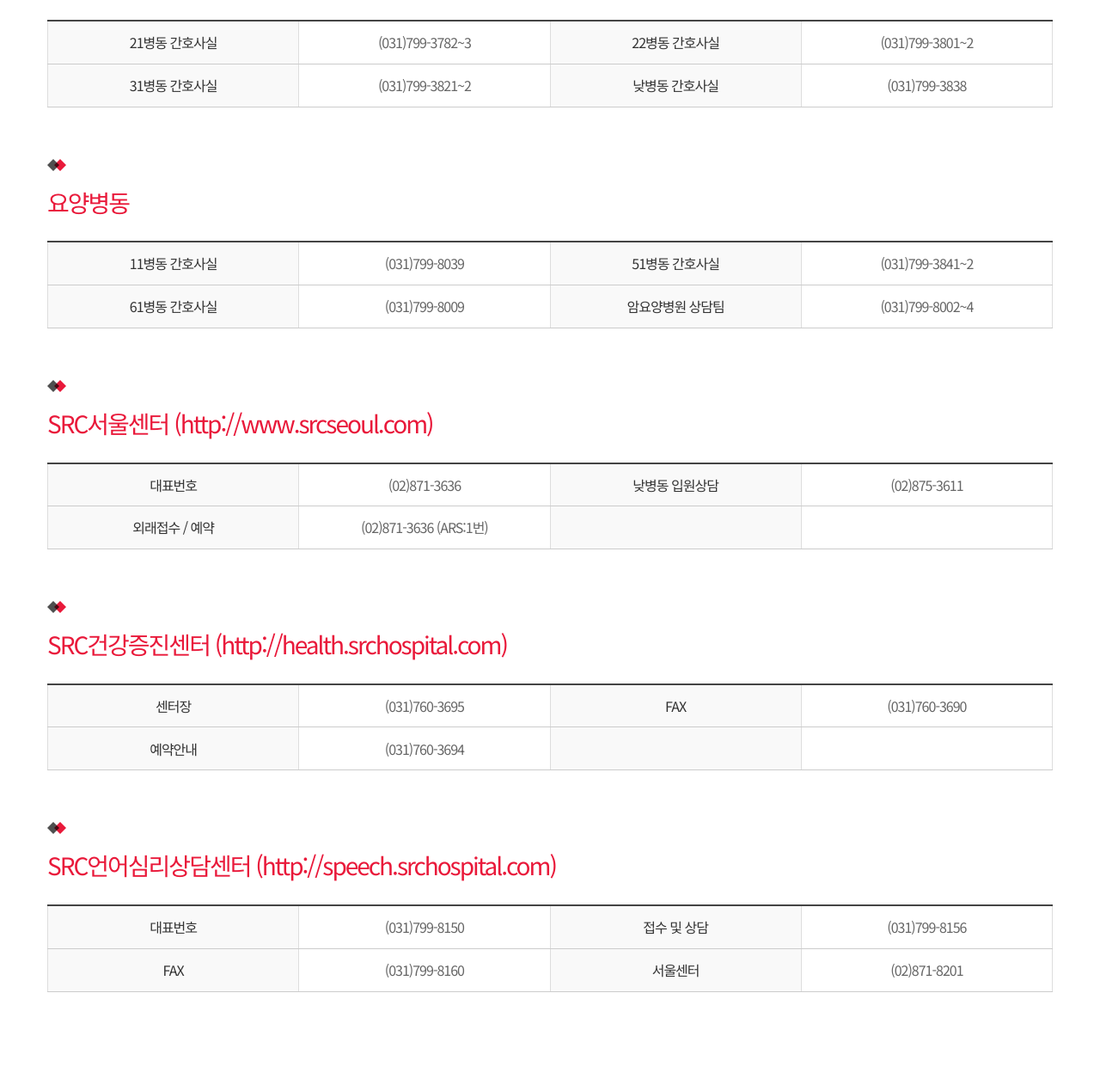
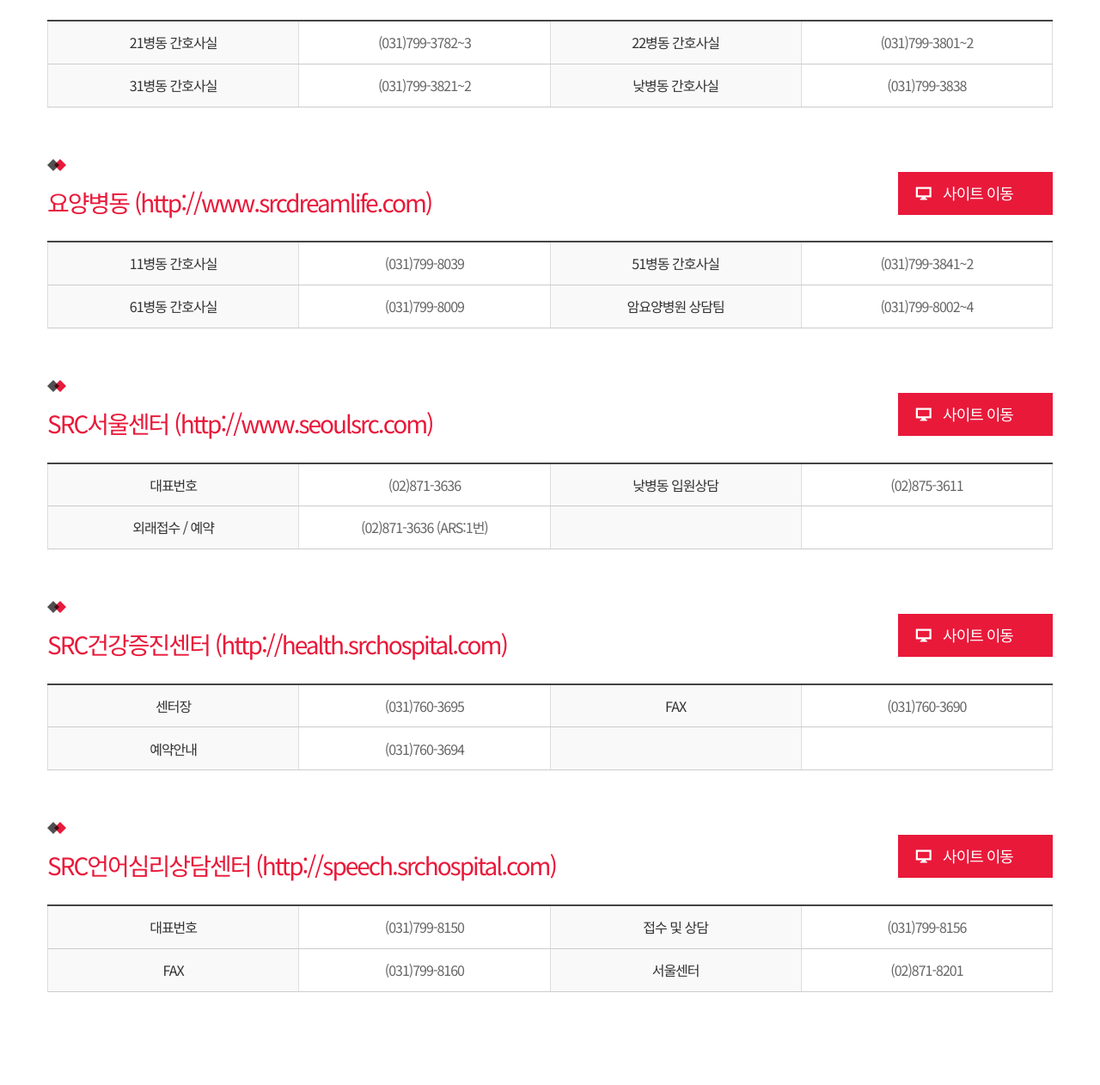
Before and after one commit to jjaekong/src, a PHP site: page /customer/contact.php in a window 1280 px wide. Shown: the part 837-2099 px from the top of the page at 86% size. Run offline with PHP 8.4, Linux system fonts and the light colour scheme; some libraries are stand-ins or nearby versions.

Commit message:
[web] 4차 수정 (퍼블리싱) 완료

```diff
--- a/css/customer.css
+++ b/css/customer.css
@@ -517,6 +517,20 @@
   margin-bottom: 130px; }
 
 
+/* contact */
+.customer.contact .section-header {
+    position: relative;
+}
+.customer.contact .section-header > .btn-area {
+    position: absolute;
+    top: 15px;
+    right: 0;
+}
+.customer.contact .section-header > .btn-area > p > .btn-pink {
+    color: #fff;
+    line-height: 37px;
+}
+
 /* sum-list */
 .customer.sum-list .container {
     padding:60px 15px 140px 15px !important;
--- a/customer/contact.php
+++ b/customer/contact.php
@@ -62,7 +62,12 @@
                 </tbody>
             </table>
             <div class="section-header">
-                <h3>요양병동</h3>
+                <h3>요양병동 (<a href="http://www.srcdreamlife.com" target="_blank">http://www.srcdreamlife.com</a>)</h3>
+                <div class="btn-area">
+                    <p>
+                        <a href="http://www.srcdreamlife.com" class="btn btn-pink" role="button" target="_blank">사이트 이동</a>
+                    </p>
+                </div>
             </div>
             <table class="table table-bordered">
                 <tbody>
@@ -81,7 +86,12 @@
                 </tbody>
             </table>
             <div class="section-header">
-                <h3>SRC서울센터 (<a href="http://www.srcseoul.com" target="_blank">http://www.srcseoul.com</a>)</h3>
+                <h3>SRC서울센터 (<a href="http://www.seoulsrc.com" target="_blank">http://www.seoulsrc.com</a>)</h3>
+                <div class="btn-area">
+                    <p>
+                        <a href="http://www.seoulsrc.com" class="btn btn-pink" role="button" target="_blank">사이트 이동</a>
+                    </p>
+                </div>
             </div>
             <table class="table table-bordered">
                 <tbody>
@@ -101,6 +111,11 @@
             </table>
             <div class="section-header">
                 <h3>SRC건강증진센터 (<a href="http://health.srchospital.com" target="_blank">http://health.srchospital.com</a>)</h3>
+                <div class="btn-area">
+                    <p>
+                        <a href="http://health.srchospital.com" class="btn btn-pink" role="button" target="_blank">사이트 이동</a>
+                    </p>
+                </div>
             </div>
             <table class="table table-bordered">
                 <tbody>
@@ -120,6 +135,11 @@
             </table>
             <div class="section-header">
                 <h3>SRC언어심리상담센터 (<a href="http://speech.srchospital.com" target="_blank">http://speech.srchospital.com</a>)</h3>
+                <div class="btn-area">
+                    <p>
+                        <a href="http://speech.srchospital.com" class="btn btn-pink" role="button" target="_blank">사이트 이동</a>
+                    </p>
+                </div>
             </div>
             <table class="table table-bordered">
                 <tbody>
--- a/js/common.js
+++ b/js/common.js
@@ -1,7 +1,7 @@
 (function($) {
 
     // GNB 이벤트
-    $(document).on('mouseenter focusin', '#header #gnb', function(e) {
+    $(document).on('mouseenter focusin', '#header #gnb div ul', function(e) {
         $('#header').addClass('gnb-opened');
     });
     $(document).on('mouseleave', '#header #gnb', function(e) {
```
Also changed, not shown: css/inpatient.css (+13 -34 lines), inpatient/rehabilitation.php (+43 -9 lines), images/departments/balance_img.jpg, images/departments/breathe_img.jpg, images/departments/breathe_img02.jpg, images/departments/treatment_img02.jpg.
